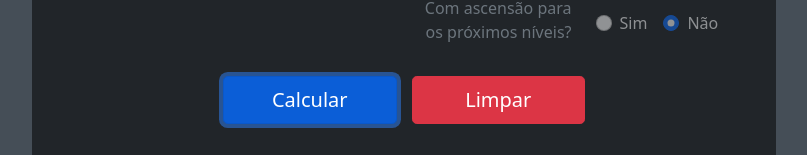
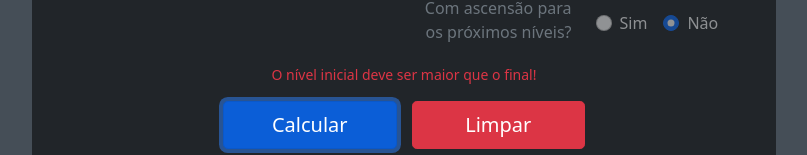
Before and after one commit to AloneInAbyss/genshin-calculator-ui, a React (Create React App) app: page / in a window 1280 px wide. Both pictures are taken after typing "5", "5" into the empty fields and a click on the button "Calcular". Shown: the part 484-639 px from the top of the page, without its empty margins (236-1043 px from the left). Built offline with nearby package versions, Linux system fonts and the light colour scheme.

Commit message:
form validation complete

```diff
--- a/src/components/CharUpgrade.js
+++ b/src/components/CharUpgrade.js
@@ -8,6 +8,7 @@ function CharUpgrade() {
   const [validated, setValidated] = useState(false);
   const [initialLevel, setInitialLevel] = useState('');
   const [finalLevel, setFinalLevel] = useState('');
+  const [errorMessage, setErrorMessage] = useState(false);
   const [isInitialAscensionAvailable, setIsInitialAscensionAvailable] = useState(false);
   const [isFinalAscensionAvailable, setIsFinalAscensionAvailable] = useState(false);
 
@@ -59,6 +60,11 @@ function CharUpgrade() {
       !(parseInt(finalLevel) <= 90) ||
       parseInt(initialLevel) >= parseInt(finalLevel)
     ) {
+      if (parseInt(initialLevel) >= parseInt(finalLevel))
+        setErrorMessage(true);
+      else
+        setErrorMessage(false);
+
       event.preventDefault();
       event.stopPropagation();
     }
@@ -69,6 +75,9 @@ function CharUpgrade() {
   const clearForm = (event) => {
     setInitialLevel('');
     setFinalLevel('');
+    setIsInitialAscensionAvailable(false);
+    setIsFinalAscensionAvailable(false);
+    setErrorMessage(false);
 
     setValidated(false);
   }
@@ -101,8 +110,9 @@ function CharUpgrade() {
           </Col>
 
           <Col>
-            <Form.Group controlId="form-initial-level">
+            <Form.Group controlId="form-initial-level" className="position-relative">
               <Form.Label className="text-medium">Nível inicial</Form.Label>
+              <div className="max-w-90 mx-auto">
                 <Form.Control
                   required
                   size="lg"
@@ -111,12 +121,12 @@ function CharUpgrade() {
                   name="initial-level"
                   value={initialLevel}
                   onChange={verifyInitialAscension}
-                className="max-w-90 mx-auto"
                   placeholder="Digite o nível atual"
                 />
-              <Form.Control.Feedback type="invalid" className="max-w-90 mx-auto">
+                <Form.Control.Feedback tooltip type="invalid">
                   Digite um valor entre 1 e 89.
                 </Form.Control.Feedback>
+              </div>
             </Form.Group>
 
             <div key="initial-ascension" className="my-2">
@@ -154,8 +164,9 @@ function CharUpgrade() {
               </Row>
             </div>
 
-            <Form.Group controlId="form-final-level" className="pt-2">
+            <Form.Group controlId="form-final-level" className="pt-2 position-relative">
               <Form.Label className="text-medium">Nível final</Form.Label>
+              <div className="max-w-90 mx-auto">
                 <Form.Control
                   required
                   size="lg"
@@ -164,12 +175,12 @@ function CharUpgrade() {
                   name="final-level"
                   value={finalLevel}
                   onChange={verifyFinalAscension}
-                className="max-w-90 mx-auto"
                   placeholder="Digite o nível desejado"
                 />
-              <Form.Control.Feedback type="invalid" className="max-w-90 mx-auto">
+                <Form.Control.Feedback tooltip type="invalid">
                   Digite um valor entre 2 e 90.
                 </Form.Control.Feedback>
+              </div>
             </Form.Group>
 
             <div key="final-ascension" className="my-2">
@@ -209,6 +220,14 @@ function CharUpgrade() {
           </Col>
         </Row>
 
+        <div
+          className={
+            errorMessage ?
+            "error-message text-center" :
+            "error-message d-none text-center"
+          }
+        >O nível inicial deve ser maior que o final!</div>
+
         <div className="mt-3 d-flex justify-content-center">
           <Button size="lg" variant="primary" type="submit" className="w-25" id="btn-calculate">
             Calcular
--- a/src/styles/Calculations.css
+++ b/src/styles/Calculations.css
@@ -21,6 +21,13 @@
   max-width: 90%;
 }
 
+.error-message {
+  width: 100%;
+  margin-top: .25rem;
+  font-size: .875em;
+  color: #dc3545;
+}
+
 #btn-calculate {
   margin-right: 15px;
 }
```
Lines whose indentation alone changed are shown as unchanged.
